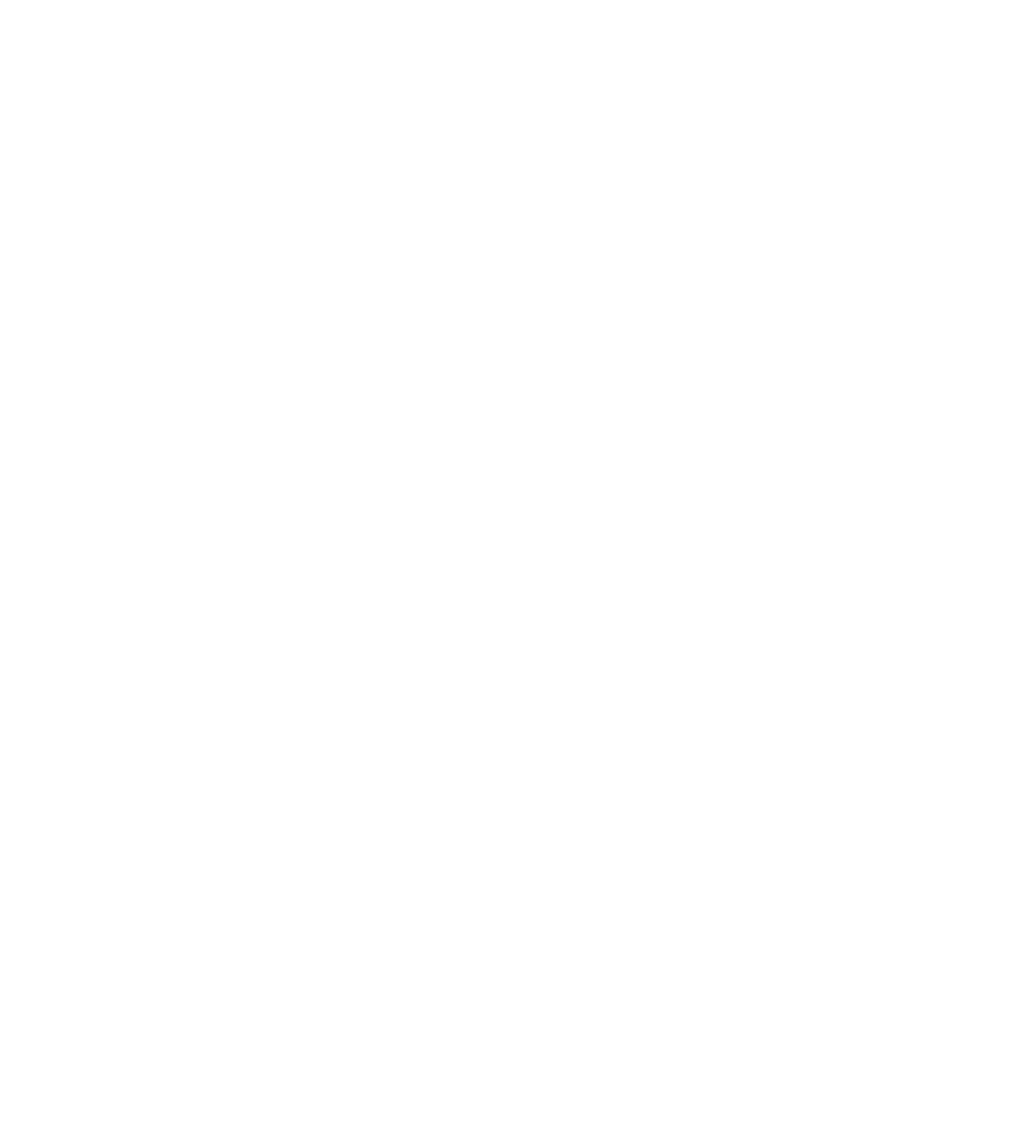
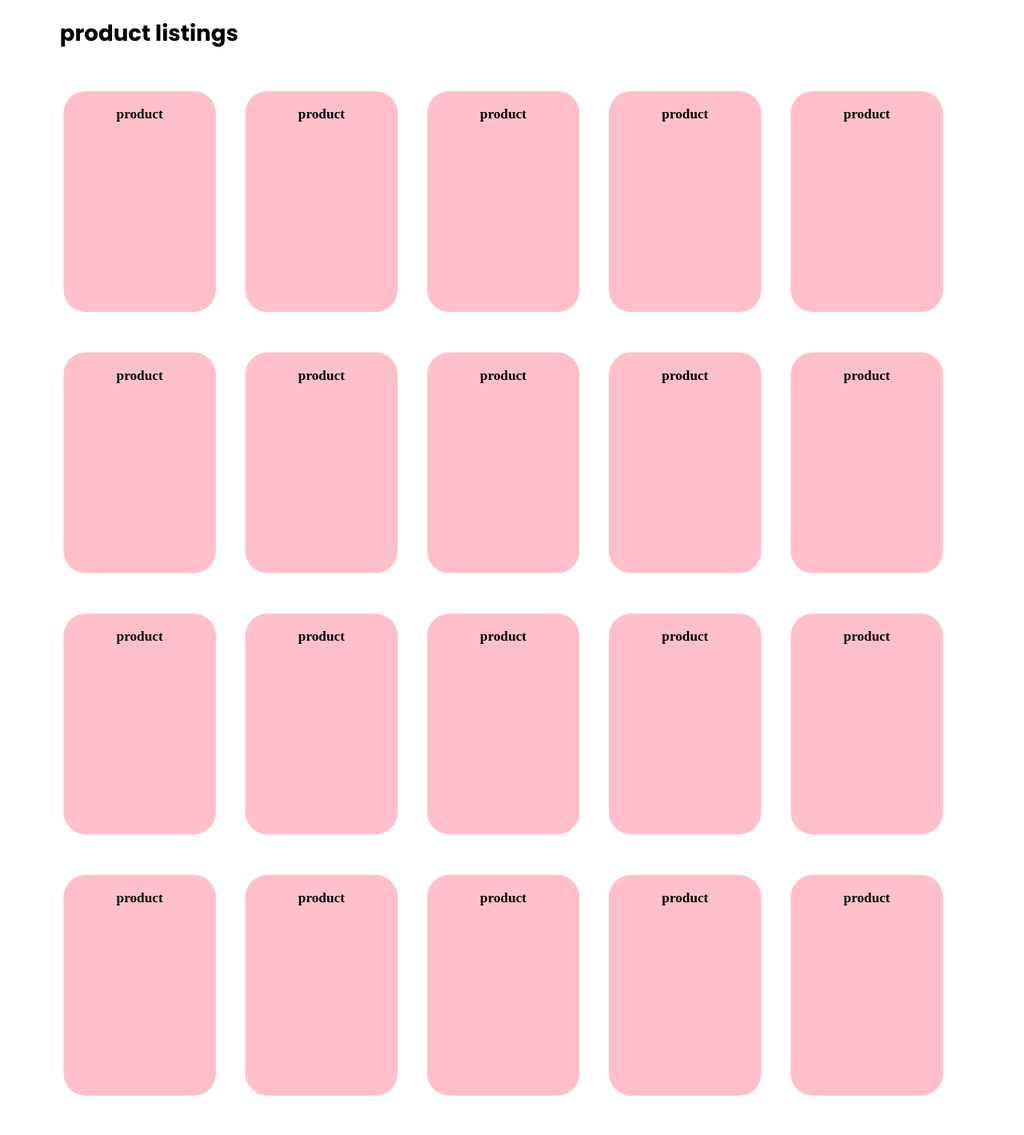
Before and after one commit to mphoChuene/alibaba-express-clone, a React (Vite) app: page / in a window 1280 px wide. Shown: the part 900-2319 px from the top of the page at 80% size. Before the commit the page ends 825 px from the top, so only its background shows below. Built offline with nearby package versions, Linux system fonts and the light colour scheme.

Commit message:
product containers done

```diff
--- a/src/App.jsx
+++ b/src/App.jsx
@@ -1,6 +1,7 @@
 import "./App.css";
 import Hero from "./components/Hero/Hero";
 import Navbar from "./components/Nav/Nav";
+import ProductListings from "./components/ProductListings/ProductListings";
 import Products from "./components/Products/Products";
 
 function App() {
@@ -9,6 +10,7 @@
       <Navbar />
       <Hero/>
       <Products/>
+      <ProductListings/>
     </>
   );
 }
--- /dev/null
+++ b/src/components/ProductListings/ProductListings.jsx
@@ -0,0 +1,133 @@
+import React from "react";
+import styled from "styled-components";
+
+const MainContainer = styled.div`
+  display: flex;
+  flex-direction: row;
+  justify-content: space-around;
+  margin: 15px;
+`;
+const ProductContainer = styled.div`
+  padding: 20px;
+  height: 300px;
+  width: 340px;
+  background-color: pink;
+  margin-right: 40px;
+  margin-top: 40px;
+  border-radius: 30px;
+  text-align: center;
+`;
+
+const ProductListings = () => {
+  return (
+    <div style={{ marginLeft: "15px", scale: "0.92" }}>
+      <h2 style={{ fontFamily: "poppins", fontSize: "30px", margin: "10px" }}>
+        product listings
+      </h2>
+      <MainContainer>
+        <ProductContainer>
+          <h3>product</h3>
+        </ProductContainer>
+        <ProductContainer>
+          <h3>product</h3>
+        </ProductContainer>
+        <ProductContainer>
+          <h3>product</h3>
+        </ProductContainer>
+        <ProductContainer>
+          <h3>product</h3>
+        </ProductContainer>
+        <ProductContainer>
+          <h3>product</h3>
+        </ProductContainer>
+      </MainContainer>
+      <MainContainer>
+        <ProductContainer>
+          <h3>product</h3>
+        </ProductContainer>
+        <ProductContainer>
+          <h3>product</h3>
+        </ProductContainer>
+        <ProductContainer>
+          <h3>product</h3>
+        </ProductContainer>
+        <ProductContainer>
+          <h3>product</h3>
+        </ProductContainer>
+        <ProductContainer>
+          <h3>product</h3>
+        </ProductContainer>
+      </MainContainer>
+      <MainContainer>
+        <ProductContainer>
+          <h3>product</h3>
+        </ProductContainer>
+        <ProductContainer>
+          <h3>product</h3>
+        </ProductContainer>
+        <ProductContainer>
+          <h3>product</h3>
+        </ProductContainer>
+        <ProductContainer>
+          <h3>product</h3>
+        </ProductContainer>
+        <ProductContainer>
+          <h3>product</h3>
+        </ProductContainer>
+      </MainContainer>
+      <MainContainer>
+        <ProductContainer>
+          <h3>product</h3>
+        </ProductContainer>
+        <ProductContainer>
+          <h3>product</h3>
+        </ProductContainer>
+        <ProductContainer>
+          <h3>product</h3>
+        </ProductContainer>
+        <ProductContainer>
+          <h3>product</h3>
+        </ProductContainer>
+        <ProductContainer>
+          <h3>product</h3>
+        </ProductContainer>
+      </MainContainer>
+      <MainContainer>
+        <ProductContainer>
+          <h3>product</h3>
+        </ProductContainer>
+        <ProductContainer>
+          <h3>product</h3>
+        </ProductContainer>
+        <ProductContainer>
+          <h3>product</h3>
+        </ProductContainer>
+        <ProductContainer>
+          <h3>product</h3>
+        </ProductContainer>
+        <ProductContainer>
+          <h3>product</h3>
+        </ProductContainer>
+      </MainContainer>
+      <MainContainer>
+        <ProductContainer>
+          <h3>product</h3>
+        </ProductContainer>
+        <ProductContainer>
+          <h3>product</h3>
+        </ProductContainer>
+        <ProductContainer>
+          <h3>product</h3>
+        </ProductContainer>
+        <ProductContainer>
+          <h3>product</h3>
+        </ProductContainer>
+        <ProductContainer>
+          <h3>product</h3>
+        </ProductContainer>
+      </MainContainer>
+    </div>
+  );
+};
+
+export default ProductListings;
```
